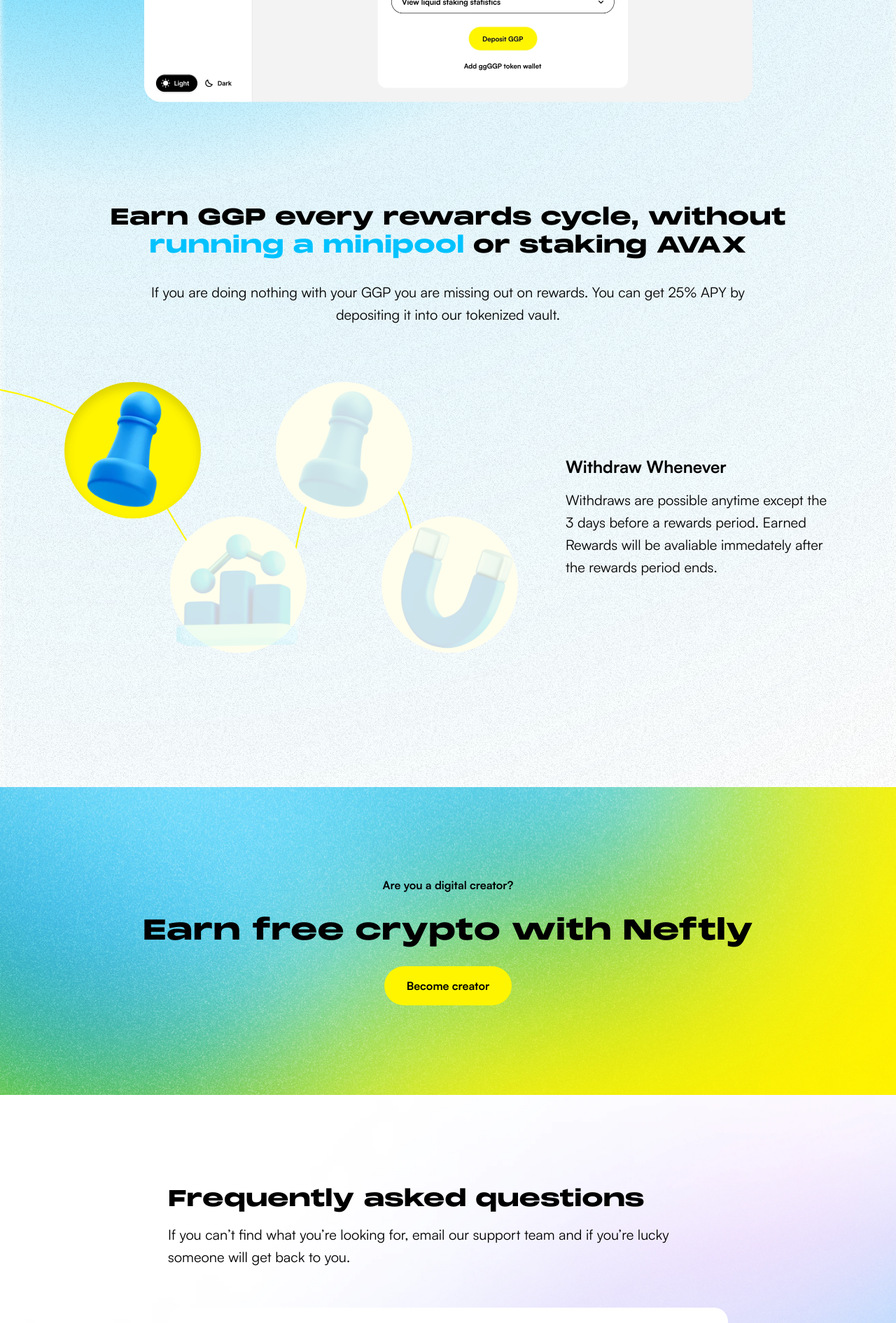
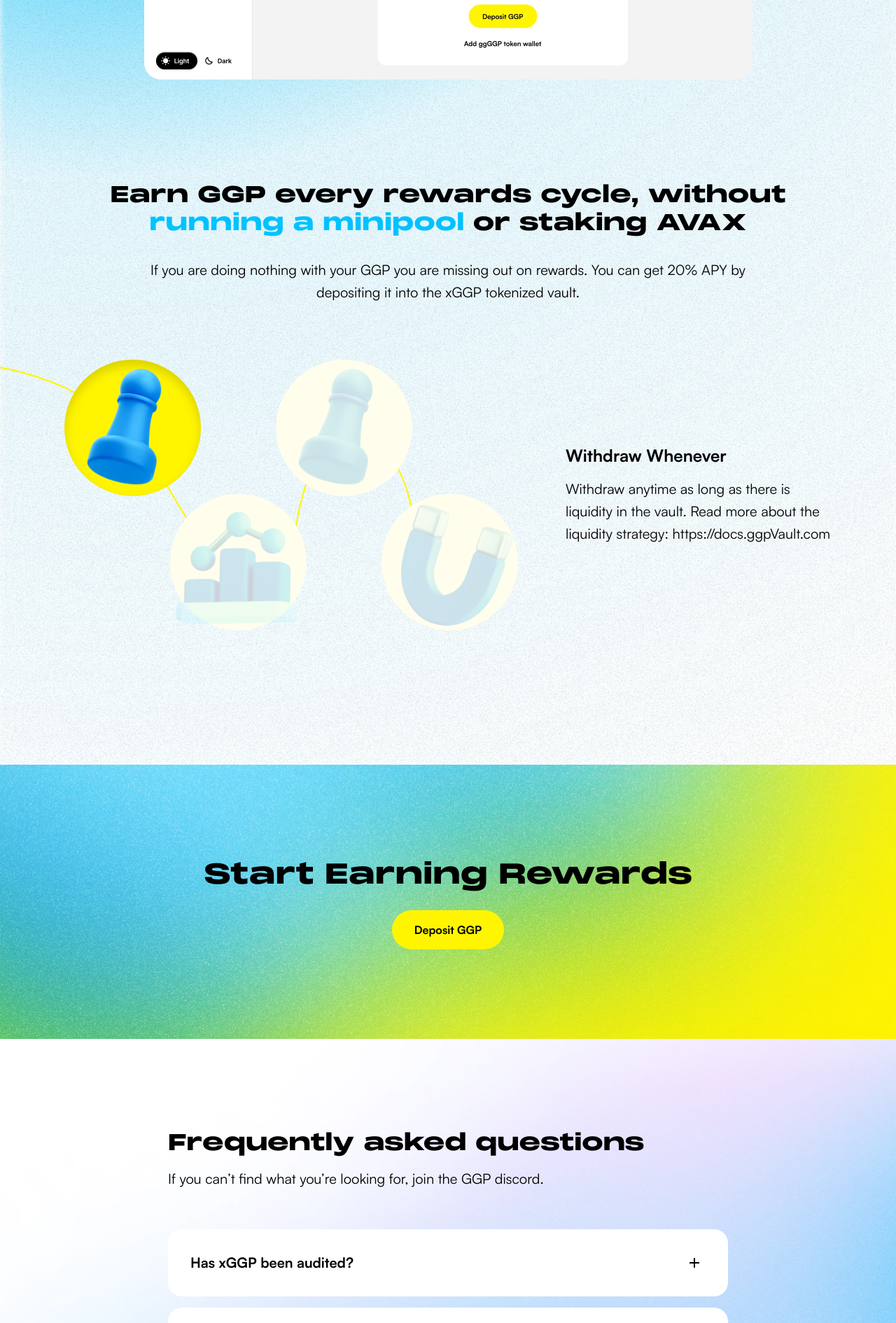
Before and after one commit to gaaabz/ggpVault-landing, a Next.js app: page / in a window 1280 px wide. Shown: the part 880-2771 px from the top of the page at 70% size. Built offline with nearby package versions, Linux system fonts and the light colour scheme.

Commit message:
update copy

```diff
--- a/src/app/layout.tsx
+++ b/src/app/layout.tsx
@@ -6,11 +6,11 @@ import { Providers } from './providers'
 
 export const metadata: Metadata = {
   title: {
-    template: '%s - ggGGP',
-    default: 'ggGGP - Accounting made simple for small businesses',
+    template: '%s - xGGP',
+    default: 'xGGP - Earn yield on your GGP',
   },
   description:
-    'Most bookkeeping software is accurate, but hard to use. We make the opposite trade-off, and hope you don’t get audited.',
+    'Earn GGP every rewards cycle, without running a minipool or staking AVAX',
 }
 
 export default function RootLayout({
--- a/src/app/page.tsx
+++ b/src/app/page.tsx
@@ -7,43 +7,35 @@ import styles from './home.module.scss'
 
 const faqs = [
   {
-    title: 'Does ggGGP handle VAT?',
+    title: 'Has xGGP been audited?',
     content:
-      'Well no, but if you move your company offshore you can probably ignore it.',
+      'Yes - we did two indepedent audits that can be viewed on our github or in our docs. ',
+  },
+
+  {
+    title: 'What are the expected rewards?',
+    content:
+      '20% APY and rewards will be distributed a few hours before each GGP rewards period.',
   },
   {
-    title: 'Can I pay for my subscription via purchase order?',
-    content: '',
+    title: 'When do I need to have GGP in the vault?',
+    content:
+      'Rewards are distrubuted a few hours before each rewards period. Make sure to you have your GGP tokens deposited in the xGGP vault before the rewards period to make sure you earn yield. ',
   },
   {
-    title: 'How do I apply for a job at ggGGP?',
-    content: '',
+    title: 'When can I withdraw my GGP from the vault?',
+    content:
+      'We will try and maintain as much liquidity as possible for depositors. Before each rewards period, GGP is withdrawn from the vault for staking. After the rewards period, as our nodes finish their validation cycle, GGP will be re-deposited into the vault. Within 14 days of a rewards cycle, the vault should have enough GGP for 100% of people to withdraw. Any GGP can be withdraw before then as long as there is liquidty in the vault.',
   },
   {
-    title: 'What was that testimonial about tax fraud all about?',
-    content: '',
+    title: 'What are the risks?',
+    content:
+      'We outline these in more detail in our docs: https://docs.ggpvault.com',
   },
   {
-    title:
-      'ggGGP sounds horrible but why do I still feel compelled to purchase?',
-    content: '',
-  },
-  {
-    title:
-      'I found other companies called ggGGP, are you sure you can use this name?',
-    content: '',
-  },
-  {
-    title: 'How do you generate reports?',
-    content: '',
-  },
-  {
-    title: 'Can we expect more inventory features?',
-    content: '',
-  },
-  {
-    title: 'I lost my password, how do I get into my account?',
-    content: '',
+    title: 'How does it work?',
+    content:
+      'We are opperating several GoGoPool minipools alongside this vault. We supply the Avax and handle the opperation of the nodes, and use the vault GGP to stake on those nodes. Yield comes from the GGP rewards cycles.',
   },
 ]
 
@@ -60,10 +52,7 @@ export default function Home() {
               Earn <span className="dark:text-secondary">yield</span> on your
               GGP
             </h1>
-            <p>
-              Trade with over different cryptocurrency and fiat curency pairs,
-              including Bitcoin, Ethereum, and BNB pairs
-            </p>
+            <p>Stake your GGP for ~20% APY.</p>
           </div>
           <Link href="#" className="button">
             Stake GGP Now
@@ -84,8 +73,8 @@ export default function Home() {
             </h2>
             <p>
               If you are doing nothing with your GGP you are missing out on
-              rewards. You can get 25% APY by depositing it into our tokenized
-              vault.
+              rewards. You can get 20% APY by depositing it into the xGGP
+              tokenized vault.
             </p>
           </div>
 
@@ -96,10 +85,10 @@ export default function Home() {
       <section
         className={`${styles.creator} dark:bg-creator-pattern-dark dark:text-white`}
       >
-        <p>Are you a digital creator?</p>
-        <h2 className={styles.creator__title}>Earn free crypto with Neftly</h2>
+        {/* <p>Are you a digital creator?</p> */}
+        <h2 className={styles.creator__title}>Start Earning Rewards</h2>
         <Link href="#" className="button dark:bg-secondary">
-          Become creator
+          Deposit GGP
         </Link>
       </section>
 
@@ -110,8 +99,8 @@ export default function Home() {
           <div className={styles.faqs__title}>
             <h2>Frequently asked questions</h2>
             <p>
-              If you can’t find what you’re looking for, email our support team
-              and if you’re lucky someone will get back to you.
+              If you can’t find what you’re looking for, join the{' '}
+              <a href="https://discord.gg/nMC2XnXcVC">GGP discord</a>.
             </p>
           </div>
           <div className={styles.faqs__list}>
--- a/src/components/Slider/Slider.tsx
+++ b/src/components/Slider/Slider.tsx
@@ -39,9 +39,8 @@ const Slider = () => {
         <div className={styles.slider__text}>
           <h3 className="dark:text-primary">Withdraw Whenever</h3>
           <p>
-            Withdraws are possible anytime except the 3 days before a rewards
-            period. Earned Rewards will be avaliable immedately after the
-            rewards period ends.
+            Withdraw anytime as long as there is liquidity in the vault. Read
+            more about the liquidity strategy: https://docs.ggpVault.com
           </p>
         </div>
       </div>
```
